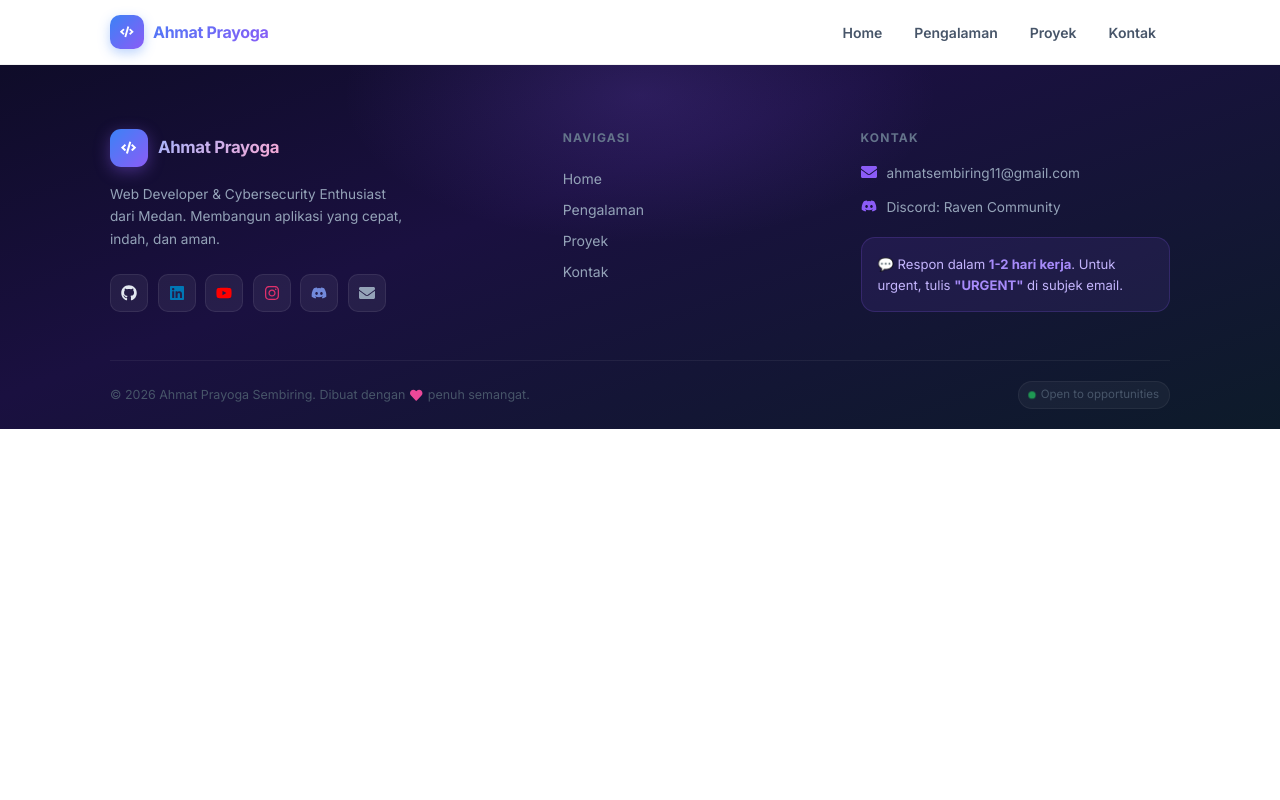
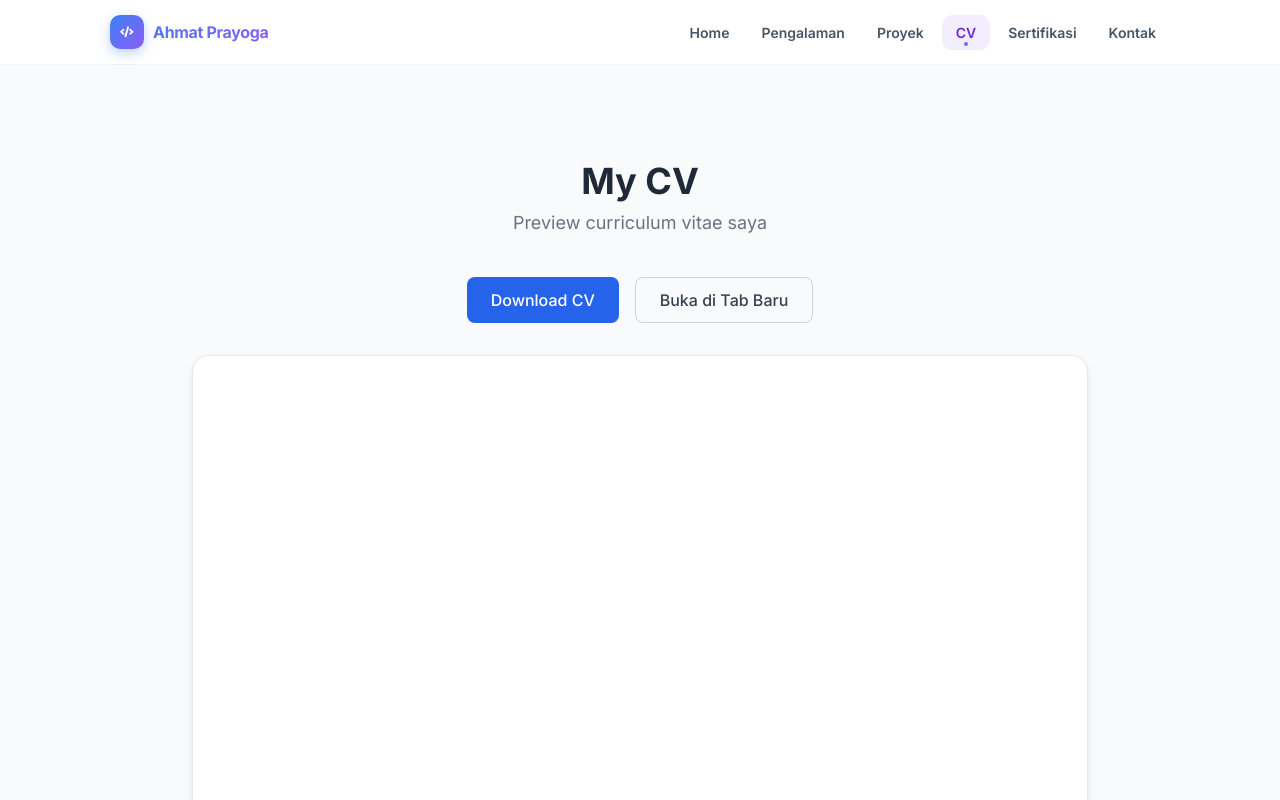
Before and after one commit to Ahmatsembiring/Porpotolio, a React (Vite) app: page /cv in a window 1280 px wide. Shown: the top 800 px of the page. Built offline with nearby package versions, Linux system fonts and the light colour scheme.

Commit message:
Update Fitur

```diff
--- a/src/App.jsx
+++ b/src/App.jsx
@@ -2,46 +2,38 @@
 import { BrowserRouter as Router, Routes, Route, useLocation } from 'react-router-dom';
 import { useEffect } from 'react';
 import AOS from 'aos';
-
-// Import CSS untuk AOS dan Swiper (global styles)
 import 'aos/dist/aos.css';
 import 'swiper/css';
 import 'swiper/css/navigation';
 import 'swiper/css/pagination';
 
-// Komponen
 import Navbar from './components/Navbar.jsx';
 import Home from './pages/Home.jsx';
 import ProjectsList from './pages/ProjectsList.jsx';
 import ProjectDetail from './pages/ProjectDetail.jsx';
 import Contact from './pages/Contact.jsx';
 import Experience from './pages/Experience.jsx';
-import Footer from './components/Footer.jsx'; // ✅ Sudah diimpor
+import CV from './pages/CV.jsx';               // ✅ BARU
+import Sertifikasi from './pages/Sertifikasi.jsx'; // ✅ BARU
+import Footer from './components/Footer.jsx';
 
-// Helper: Scroll ke atas & refresh AOS saat ganti halaman
 function ScrollToTop() {
   const { pathname } = useLocation();
-
   useEffect(() => {
     window.scrollTo(0, 0);
     AOS.refresh();
   }, [pathname]);
-
   return null;
-}
-
-function initAOS() {
-  AOS.init({
-    duration: 800,
-    once: true,
-    offset: 100,
-    easing: 'ease-out',
-  });
 }
 
 function App() {
   useEffect(() => {
-    initAOS();
+    AOS.init({
+      duration: 800,
+      once: true,
+      offset: 100,
+      easing: 'ease-out',
+    });
   }, []);
 
   return (
@@ -55,9 +47,9 @@ function App() {
           <Route path="/projects" element={<ProjectsList />} />
           <Route path="/projects/:id" element={<ProjectDetail />} />
           <Route path="/contact" element={<Contact />} />
+          <Route path="/cv" element={<CV />} />               {/* ✅ BARU */}
+          <Route path="/sertifikasi" element={<Sertifikasi />} /> {/* ✅ BARU */}
         </Routes>
-
-        {/* ✅ GUNAKAN KOMPONEN FOOTER BARU DI SINI */}
         <Footer />
       </div>
     </Router>
--- a/src/components/Navbar.jsx
+++ b/src/components/Navbar.jsx
@@ -4,10 +4,13 @@ import { Link, useLocation } from 'react-router-dom';
 import { motion, AnimatePresence } from 'framer-motion';
 import { FaCode, FaBars, FaTimes } from 'react-icons/fa';
 
+// ✅ FIX: semua pakai format { to, label } yang konsisten
 const navLinks = [
   { to: '/', label: 'Home' },
   { to: '/experience', label: 'Pengalaman' },
   { to: '/projects', label: 'Proyek' },
+  { to: '/cv', label: 'CV' },
+  { to: '/sertifikasi', label: 'Sertifikasi' },
   { to: '/contact', label: 'Kontak' },
 ];
 
@@ -22,7 +25,6 @@ export default function Navbar() {
     return () => window.removeEventListener('scroll', onScroll);
   }, []);
 
-  // Close mobile menu on route change
   useEffect(() => setIsOpen(false), [location]);
 
   const isActive = (path) => location.pathname === path;
@@ -58,7 +60,6 @@ export default function Navbar() {
           justify-content: space-between;
           height: 64px;
         }
-        /* Brand */
         .nav-brand {
           display: flex;
           align-items: center;
@@ -85,7 +86,6 @@ export default function Navbar() {
           flex-shrink: 0;
           box-shadow: 0 4px 12px rgba(59,130,246,0.35);
         }
-        /* Desktop links */
         .nav-links {
           display: none;
           align-items: center;
@@ -118,7 +118,6 @@ export default function Navbar() {
           background: linear-gradient(135deg, #3b82f6, #8b5cf6);
           border-radius: 50%;
         }
-        /* Mobile toggle */
         .nav-toggle {
           display: flex;
           align-items: center;
@@ -134,7 +133,6 @@ export default function Navbar() {
         }
         .nav-toggle:hover { background: rgba(139,92,246,0.15); }
         @media (min-width: 768px) { .nav-toggle { display: none; } }
-        /* Mobile drawer */
         .mobile-menu {
           position: fixed;
           inset: 0;
@@ -185,7 +183,6 @@ export default function Navbar() {
 
       <nav className={`navbar ${scrolled ? 'scrolled' : 'top'}`}>
         <div className="nav-inner">
-          {/* Brand */}
           <Link to="/" className="nav-brand">
             <div className="nav-brand-icon"><FaCode /></div>
             Ahmat Prayoga
--- /dev/null
+++ b/src/pages/CV.jsx
@@ -0,0 +1,60 @@
+// src/pages/CV.jsx
+import { useEffect } from 'react';
+import AOS from 'aos';
+
+const CV = () => {
+  useEffect(() => {
+    AOS.refresh();
+  }, []);
+
+  const cvFile = '/cv/CV.pdf';
+
+  return (
+    <div className="min-h-screen bg-gray-50 pt-24 pb-16 px-4">
+      <div className="max-w-4xl mx-auto">
+
+        {/* Header */}
+        <div className="text-center mb-10" data-aos="fade-up">
+          <h1 className="text-4xl font-bold text-gray-800 mb-2">My CV</h1>
+          <p className="text-gray-500 text-lg">Preview curriculum vitae saya</p>
+        </div>
+
+        {/* Tombol Download */}
+        <div className="flex justify-center gap-4 mb-8" data-aos="fade-up" data-aos-delay="100">
+          <a
+            href={cvFile}
+            download
+            className="flex items-center gap-2 bg-blue-600 hover:bg-blue-700 text-white font-medium py-2.5 px-6 rounded-lg transition-all duration-200"
+          >
+            Download CV
+          </a>
+          <a
+            href={cvFile}
+            target="_blank"
+            rel="noopener noreferrer"
+            className="flex items-center gap-2 border border-gray-300 hover:bg-gray-100 text-gray-700 font-medium py-2.5 px-6 rounded-lg transition-all duration-200"
+          >
+            Buka di Tab Baru
+          </a>
+        </div>
+
+        {/* Preview PDF */}
+        <div
+          className="bg-white rounded-2xl shadow-md overflow-hidden border border-gray-200"
+          data-aos="fade-up"
+          data-aos-delay="200"
+        >
+          <iframe
+            src={cvFile}
+            title="CV Ahmat Prayoga Sembiring"
+            className="w-full"
+            style={{ height: '900px' }}
+          />
+        </div>
+
+      </div>
+    </div>
+  );
+};
+
+export default CV;
--- a/src/pages/Contact.jsx
+++ b/src/pages/Contact.jsx
@@ -14,7 +14,7 @@ const contactInfo = [
 ];
 
 const socials = [
-  { icon: FaLinkedin, href: 'https://linkedin.com/in/ahmatprayoga', label: 'LinkedIn', bg: 'linear-gradient(135deg,#0077b5,#0a91d4)' },
+  { icon: FaLinkedin, href: 'https://linkedin.com/in/ahmatsembiring', label: 'LinkedIn', bg: 'linear-gradient(135deg,#0077b5,#0a91d4)' },
   { icon: FaGithub, href: 'https://github.com/Ahmatsembiring', label: 'GitHub', bg: 'linear-gradient(135deg,#1f2937,#374151)' },
   { icon: FaDiscord, href: 'https://discord.gg/raven', label: 'Discord', bg: 'linear-gradient(135deg,#5865f2,#7289da)' },
   { icon: FaInstagram, href: 'https://www.instagram.com/ahnat_sembiring11/', label: 'Instagram', bg: 'linear-gradient(135deg,#e1306c,#f77737)' },
--- a/src/pages/Experience.jsx
+++ b/src/pages/Experience.jsx
@@ -37,11 +37,11 @@ const organizationalExperiences = [
 const professionalExperiences = [
   {
     title: 'Frontend Developer',
-    company: 'PT Solusi Digital Indonesia',
-    period: 'Jan 2024 – Sekarang',
-    type: 'Pekerjaan',
+    company: 'PPLK ITERA 2025',
+    period: 'Mei 2025 – Agustus 2025',
+    type: 'Panitia',
     icon: FaBriefcase,
-    description: 'Mengembangkan antarmuka pengguna untuk platform jurnal akademik menggunakan React dan Tailwind CSS. Fokus pada performa, aksesibilitas, dan UX.',
+    description: 'Mengembangkan antarmuka pengguna untuk platform Program Pengenalan Lingkungan Kampus menggunakan React,TypeScript dan Tailwind CSS. Fokus pada performa, aksesibilitas, dan UX.',
     tech: ['React', 'Tailwind CSS', 'Firebase', 'Git'],
     color: '#22c55e',
     bg: 'rgba(34,197,94,0.08)',
@@ -49,12 +49,12 @@ const professionalExperiences = [
     tagText: '#16a34a',
   },
   {
-    title: 'Penetration Testing Intern',
+    title: 'Penetration Testing ITERA',
     company: 'CyberSec Labs',
-    period: 'Jul 2023 – Des 2023',
+    period: 'Sep 2025 – Des 2025',
     type: 'Magang',
     icon: FaUsers,
-    description: 'Melakukan audit keamanan aplikasi web, mengidentifikasi kerentanan seperti XSS dan IDOR, serta menyusun laporan mitigasi untuk klien UMKM.',
+    description: 'Melakukan audit keamanan aplikasi web, mengidentifikasi kerentanan Top 10 OWASP, serta menyusun laporan mitigasi untuk tim TIK Kampus.',
     tech: ['Burp Suite', 'OWASP ZAP', 'Nmap', 'Manual Testing'],
     color: '#3b82f6',
     bg: 'rgba(59,130,246,0.08)',
--- /dev/null
+++ b/src/pages/Sertifikasi.jsx
@@ -0,0 +1,111 @@
+// src/pages/Sertifikasi.jsx
+import { useEffect } from 'react';
+import AOS from 'aos';
+
+const sertifikasiData = [
+  {
+    id: 1,
+    nama: 'Certified Ethical Hacker (CEH)',
+    penerbit: 'EC-Council',
+    tahun: '2024',
+    kategori: 'Security',
+    gambar: '/sertifikasi/ceh.jpg',
+    link: 'https://link-verifikasi.com',
+  },
+  {
+    id: 2,
+    nama: 'Web Development Bootcamp',
+    penerbit: 'Udemy',
+    tahun: '2023',
+    kategori: 'Web Dev',
+    gambar: '/sertifikasi/webdev.jpg',
+    link: 'https://link-verifikasi.com',
+  },
+];
+
+const badgeColor = {
+  Security: 'bg-red-100 text-red-700',
+  'Web Dev': 'bg-blue-100 text-blue-700',
+  Cloud: 'bg-sky-100 text-sky-700',
+  AI: 'bg-purple-100 text-purple-700',
+  Other: 'bg-gray-100 text-gray-600',
+};
+
+const Sertifikasi = () => {
+  useEffect(() => {
+    AOS.refresh();
+  }, []);
+
+  return (
+    <div className="min-h-screen bg-gray-50 pt-24 pb-16 px-4">
+      <div className="max-w-5xl mx-auto">
+
+        {/* Header */}
+        <div className="text-center mb-12" data-aos="fade-up">
+          <h1 className="text-4xl font-bold text-gray-800 mb-2">Sertifikasi</h1>
+          <p className="text-gray-500 text-lg">
+            Koleksi sertifikat yang telah saya raih
+          </p>
+        </div>
+
+        {/* Grid Sertifikasi */}
+        <div className="grid grid-cols-1 sm:grid-cols-2 lg:grid-cols-3 gap-6">
+          {sertifikasiData.map((item, index) => (
+            <div
+              key={item.id}
+              className="bg-white rounded-2xl border border-gray-200 shadow-sm hover:shadow-md transition-all duration-300 overflow-hidden group"
+              data-aos="fade-up"
+              data-aos-delay={index * 100}
+            >
+              {/* Gambar Sertifikat */}
+              <div className="w-full h-44 bg-gray-100 overflow-hidden flex items-center justify-center">
+                <img
+                  src={item.gambar}
+                  alt={item.nama}
+                  className="w-full h-full object-cover group-hover:scale-105 transition-transform duration-300"
+                  onError={(e) => {
+                    e.target.style.display = 'none';
+                  }}
+                />
+              </div>
+
+              {/* Info */}
+              <div className="p-5">
+                <div className="flex items-center justify-between mb-2">
+                  <span className={`text-xs font-semibold px-3 py-1 rounded-full ${badgeColor[item.kategori] || badgeColor.Other}`}>
+                    {item.kategori}
+                  </span>
+                  <span className="text-xs text-gray-400">{item.tahun}</span>
+                </div>
+                <h3 className="font-semibold text-gray-800 text-base mb-1 leading-snug">
+                  {item.nama}
+                </h3>
+                <p className="text-sm text-gray-500 mb-4">{item.penerbit}</p>
+
+                {item.link && (
+                  <a
+                    href={item.link}
+                    target="_blank"
+                    rel="noopener noreferrer"
+                    className="inline-flex items-center gap-1.5 text-sm text-blue-600 hover:text-blue-800 font-medium transition-colors"
+                  >
+                    Lihat Sertifikat
+                  </a>
+                )}
+              </div>
+            </div>
+          ))}
+        </div>
+
+        {sertifikasiData.length === 0 && (
+          <div className="text-center text-gray-400 mt-20">
+            <p className="text-xl">Belum ada sertifikasi ditambahkan.</p>
+          </div>
+        )}
+
+      </div>
+    </div>
+  );
+};
+
+export default Sertifikasi;
```
Also changed, not shown: 1 other file (tests, documents, lock files or other folders).
